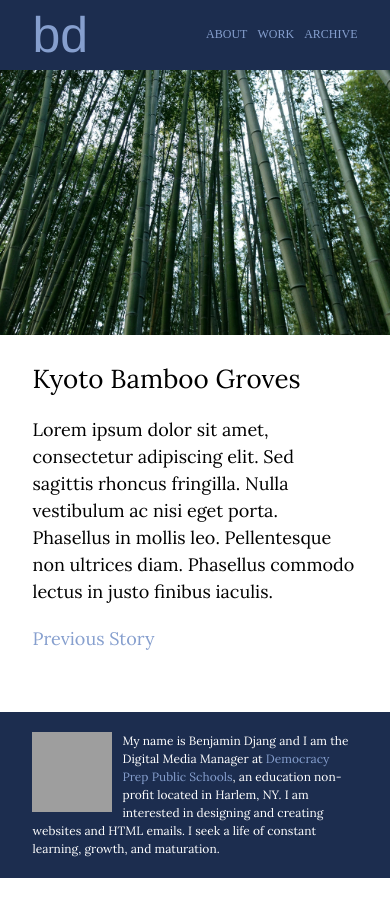
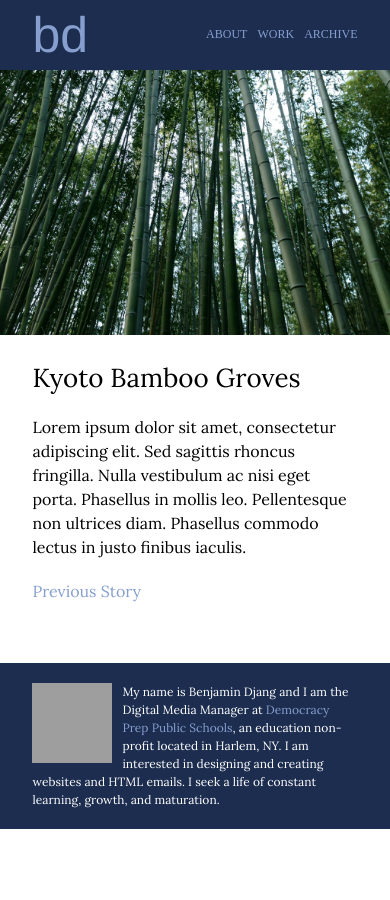
Before and after one commit to bdjang/benjamin-djang, a Jekyll site: the page built from index.html, in a window 390 px wide. Built offline with Jekyll 4.4.1, drawn with Linux system fonts in a browser that asks for light colours; the list of posts is cut into pages by our own code; grey boxes are pictures that could not be loaded.

Commit message:
Adjusted font-size for blogStory

```diff
--- a/css/main.scss
+++ b/css/main.scss
@@ -289,7 +289,15 @@
 		padding:0;
 	}*/
 	h1 {
-		font-size: 26px;
+		font-size: 34px;
+	}
+	.blogStory {
+		h1 {
+			font-size: 26px;
+		}
+		p {
+			font-size: 16px;
+		}
 	}
 	h2 {
 		font-size: 20px;
```
